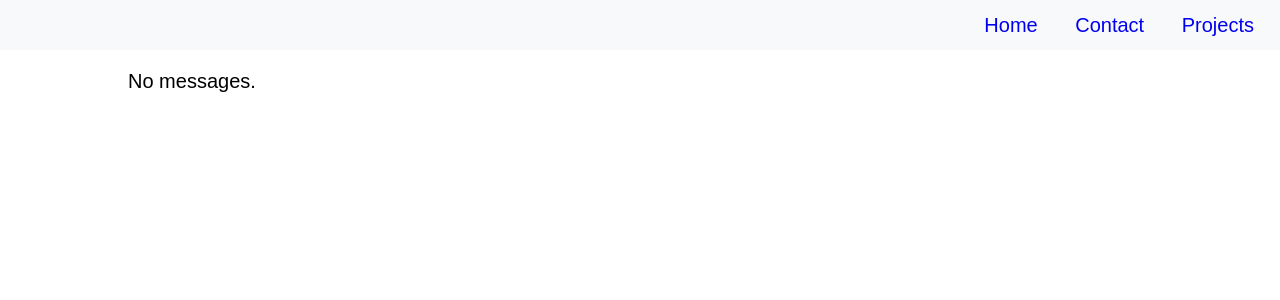
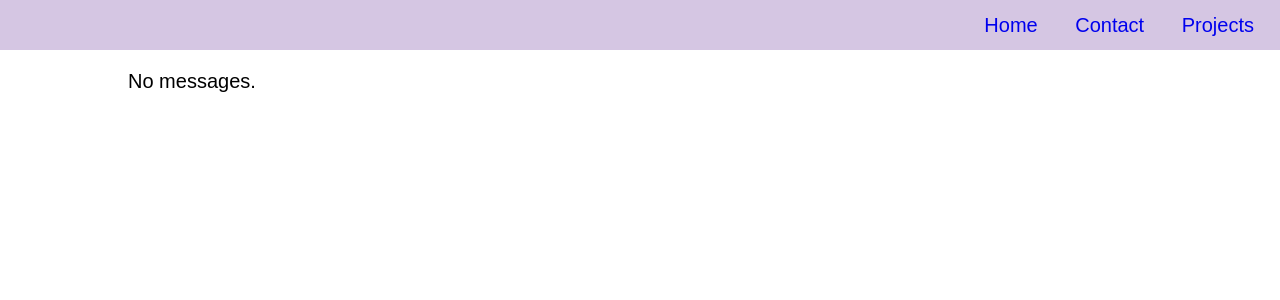
Before and after one commit to crackmonke/jhu_software_concepts, a Python web app: template Module 1/personal website/board/templates/base.html in a window 1280 px wide. Shown: the top 300 px of the page. Run offline with Jinja, Linux system fonts and the light colour scheme; the template is opened without the code that fills it, so the values that code supplies are empty.

Commit message:
more obvs bg

```diff
--- a/Module 1/personal website/board/static/styles.css
+++ b/Module 1/personal website/board/static/styles.css
@@ -45,7 +45,7 @@ body {
 
 /* Navigation Styles */
 nav {
-  background-color: #f8f9fa;
+  background-color: #d5c6e3;
   padding: 0 10px;
   height: 50px;
   display: flex;
```
